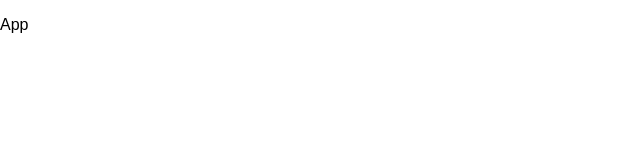
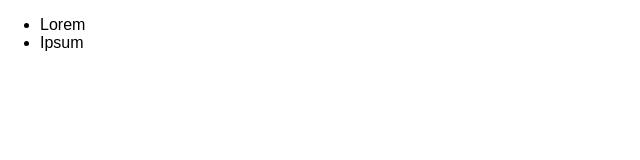
Before and after one commit to yveso/react-playground, a React (Create React App) app: page / in a window 1280 px wide. Shown: the top 160 px of the page, without its empty margins (0-640 px from the left). Built offline with nearby package versions, Linux system fonts and the light colour scheme; the HTML template or start-up script is replaced by a standard one.

Commit message:
initial version of List component

```diff
--- a/src/App.js
+++ b/src/App.js
@@ -1,11 +1,25 @@
 import React, { Component } from 'react';
+import List from './components/List';
+import data from './data/sample';
 
 class App extends Component {
+  constructor() {
+    super();
+
+    this.state = {
+      items: []
+    };
+  }
+
+  componentWillMount() {
+    this.setState({ items: data });
+  }
+
   render() {
     return (
-      <div>
-        <p>App</p>
-      </div>
+      <List
+        items={this.state.items}
+      />
     );
   }
 }
--- /dev/null
+++ b/src/components/List.js
@@ -0,0 +1,23 @@
+import React from 'react';
+import PropTypes from 'prop-types';
+
+class List extends React.Component {
+  render() {
+    const { items } = this.props;
+    return (
+      <div>
+        <ul>
+          {
+            items.map(x => <li key={x.id}>{x.title}</li>)
+          }
+        </ul>
+      </div>
+    );
+  }
+}
+
+List.propTypes = {
+  items: PropTypes.array
+};
+
+export default List;
--- /dev/null
+++ b/src/data/sample.js
@@ -0,0 +1,6 @@
+const data = [
+  { id: 0, title: 'Lorem' },
+  { id: 1, title: 'Ipsum' }
+];
+
+export default data;
```
